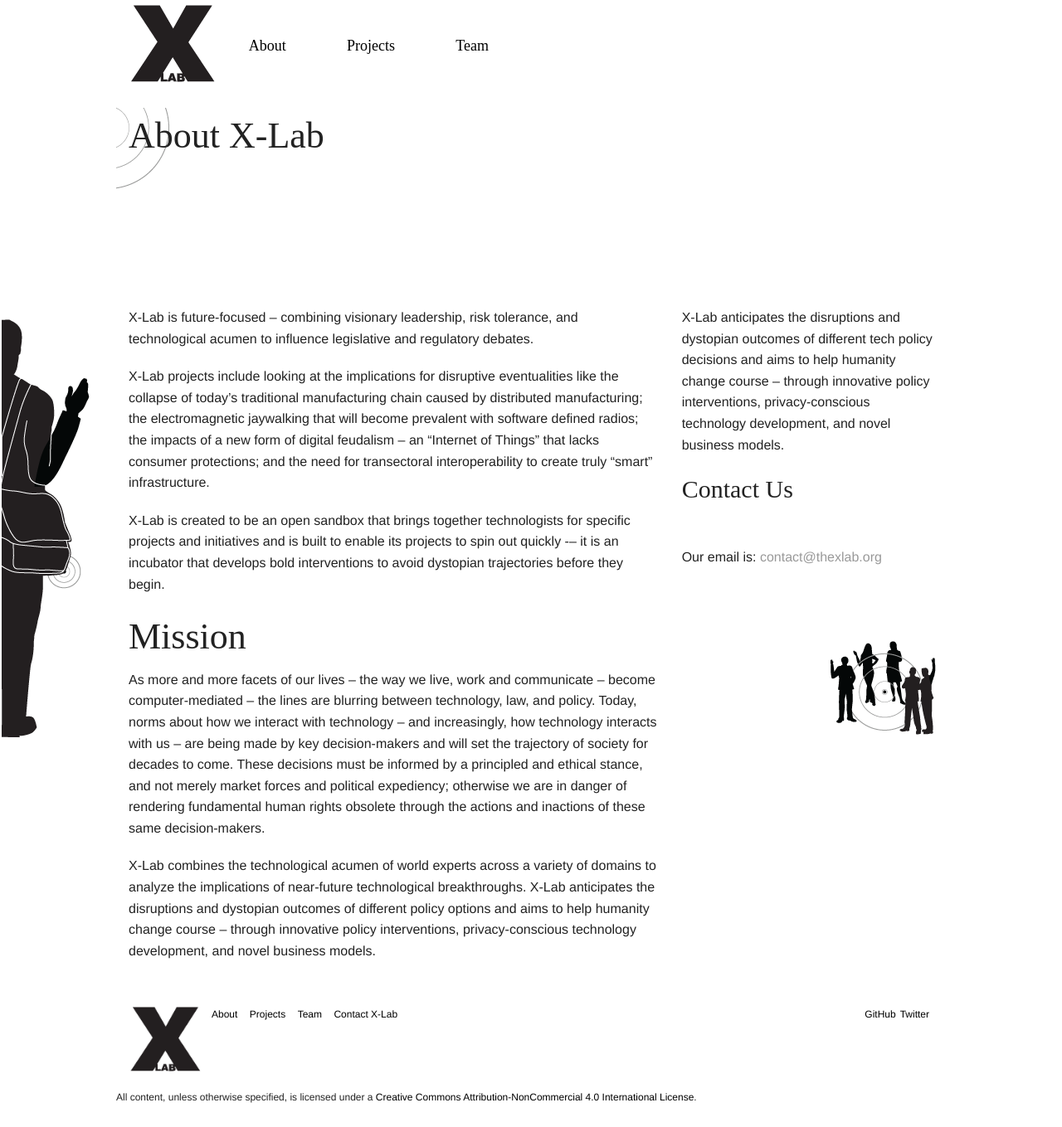
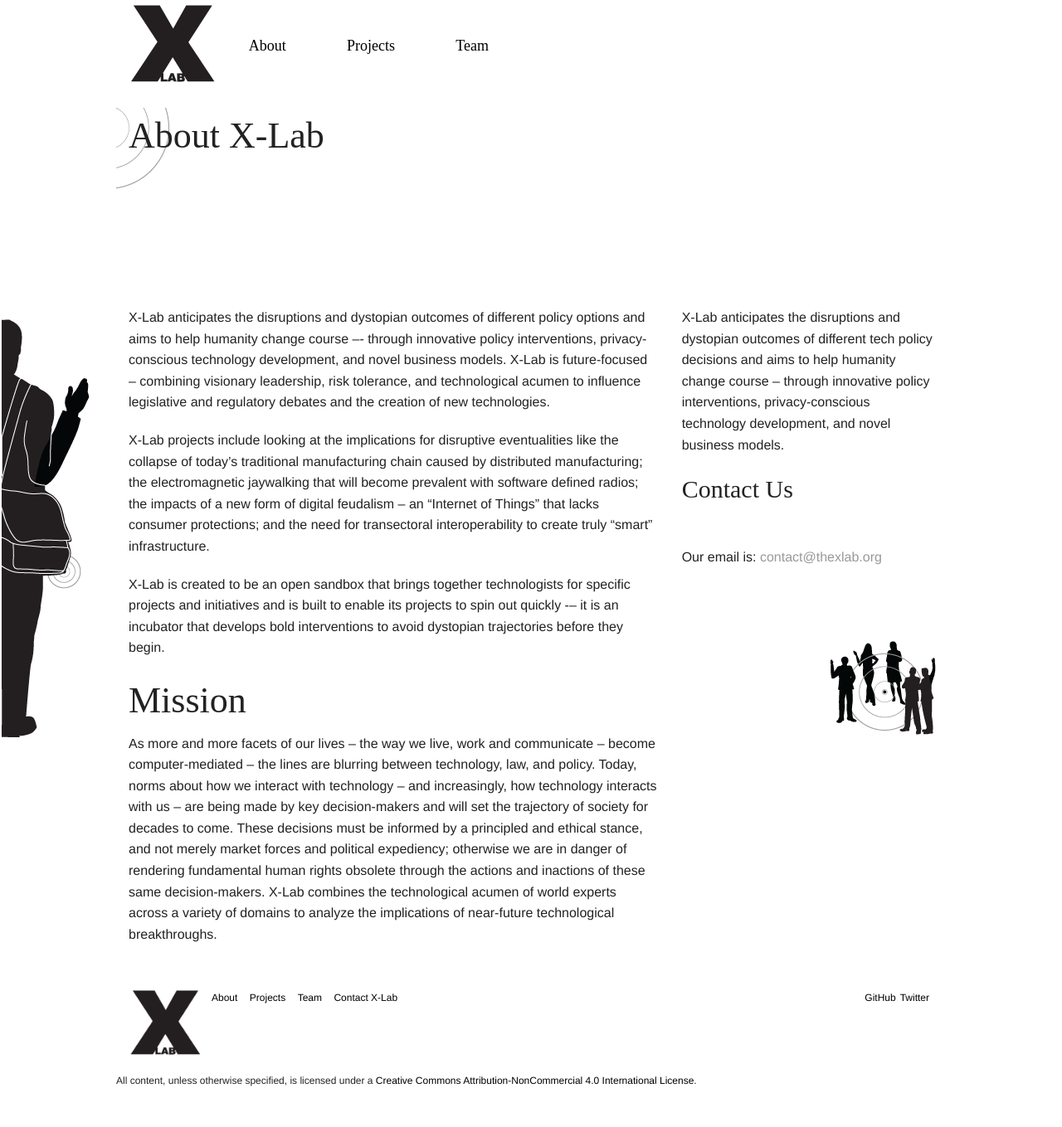
Before and after one commit to xlabrocks/X-Lab-Site, a Jekyll site: the page built from x-lab.org/about/index.md, in a window 1280 px wide. Shown: the whole page at 83% size. Built offline with Jekyll 4.4.1, drawn with Linux system fonts in a browser that asks for light colours; nearby versions of some CDN libraries; some web fonts are replaced; library files that are not in the unit come from our copies.

Commit message:
Moved mission statement up front.

```diff
--- a/x-lab.org/about/index.md
+++ b/x-lab.org/about/index.md
@@ -9,13 +9,11 @@ lang: en
 published: true
 ---
 
-X-Lab is future-focused -- combining visionary leadership, risk tolerance, and technological acumen to influence legislative and regulatory debates.
+X-Lab anticipates the disruptions and dystopian outcomes of different policy options and aims to help humanity change course –- through innovative policy interventions, privacy-conscious technology development, and novel business models.  X-Lab is future-focused -- combining visionary leadership, risk tolerance, and technological acumen to influence legislative and regulatory debates and the creation of new technologies.
 
 X-Lab projects include looking at the implications for disruptive eventualities like the collapse of today’s traditional manufacturing chain caused by distributed manufacturing; the electromagnetic jaywalking that will become prevalent with software defined radios; the impacts of a new form of digital feudalism -- an "Internet of Things" that lacks consumer protections; and the need for transectoral interoperability to create truly "smart" infrastructure.
 
 X-Lab is created to be an open sandbox that brings together technologists for specific projects and initiatives and is built to enable its projects to spin out quickly -– it is an incubator that develops bold interventions to avoid dystopian trajectories before they begin.
 
 # Mission
-As more and more facets of our lives -- the way we live, work and communicate -- become computer-mediated -- the lines are blurring between technology, law, and policy. Today, norms about how we interact with technology -- and increasingly, how technology interacts with us -- are being made by key decision-makers and will set the trajectory of society for decades to come. These decisions must be informed by a principled and ethical stance, and not merely market forces and political expediency; otherwise we are in danger of rendering fundamental human rights obsolete through the actions and inactions of these same decision-makers.
-
-X-Lab combines the technological acumen of world experts across a variety of domains to analyze the implications of near-future technological breakthroughs. X-Lab anticipates the disruptions and dystopian outcomes of different policy options and aims to help humanity change course -- through innovative policy interventions, privacy-conscious technology development, and novel business models.
+As more and more facets of our lives -- the way we live, work and communicate -- become computer-mediated -- the lines are blurring between technology, law, and policy. Today, norms about how we interact with technology -- and increasingly, how technology interacts with us -- are being made by key decision-makers and will set the trajectory of society for decades to come. These decisions must be informed by a principled and ethical stance, and not merely market forces and political expediency; otherwise we are in danger of rendering fundamental human rights obsolete through the actions and inactions of these same decision-makers. X-Lab combines the technological acumen of world experts across a variety of domains to analyze the implications of near-future technological breakthroughs.
```
